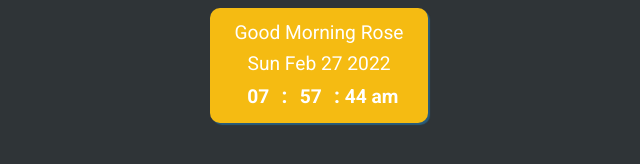
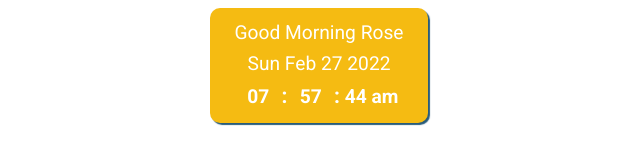
Before and after one commit to fueledbykape/notion-greet, a plain HTML site: page index.html in a window 1280 px wide. Shown: the whole page, without its empty margins (321-961 px from the left). Drawn offline with Linux system fonts and the light colour scheme.

Commit message:
Update index.html

```diff
--- a/index.html
+++ b/index.html
@@ -11,7 +11,7 @@
         /*CSS RESETS*/
 
 body{
-    background-color: #2f3437;
+    background-color: #FFFFFF;
     line-height: 1.6;
 
 }
```
